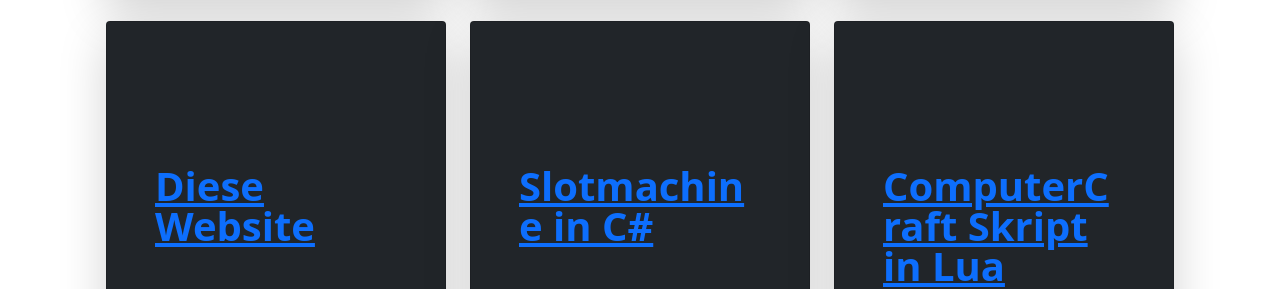
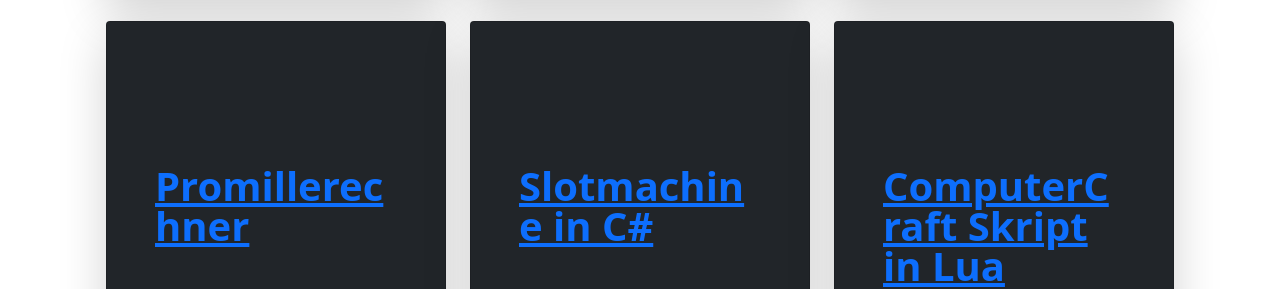
Before and after one commit to RomainNykyforchyn/romain-nykyforchyn.github.io, a plain HTML site: page projects.html in a window 1280 px wide. Shown: the part 686-975 px from the top of the page. Drawn offline with Linux system fonts and the light colour scheme; files that its build step writes are made by us from their sources.

Commit message:
Update projects.html

```diff
--- a/projects.html
+++ b/projects.html
@@ -155,7 +155,7 @@
               style="background-image: url('unsplash-photo-1.jpg');">
               <div class="d-flex flex-column h-100 p-5 pb-3 text-white text-shadow-1">
                 <a href="https://github.com/RomainNykyforchyn/promillerechner-java/">
-                  <h2 class="pt-5 mt-5 mb-4 display-6 lh-1 fw-bold">Diese Website</h2>
+                  <h2 class="pt-5 mt-5 mb-4 display-6 lh-1 fw-bold">Promillerechner</h2>
                 </a>
                 <ul class="d-flex list-unstyled mt-auto">
                   <li class="me-auto">
```
